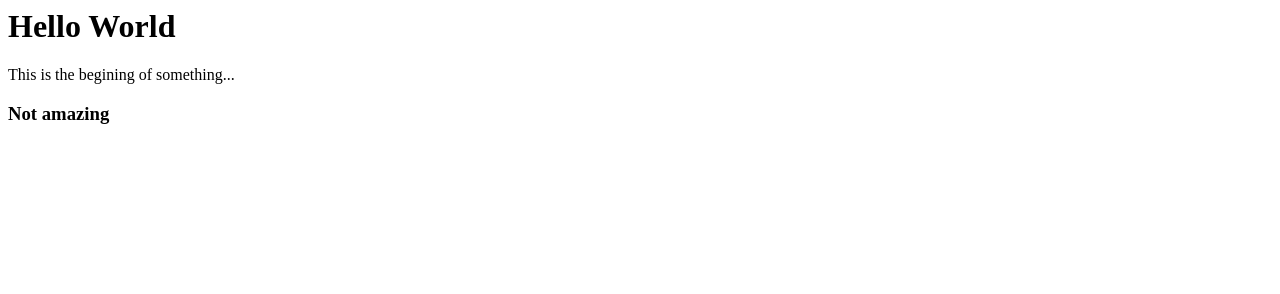
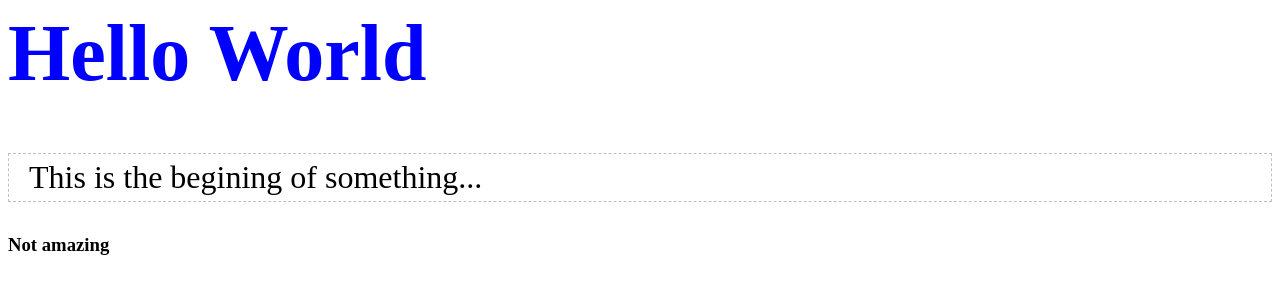
Before and after one commit to uxcurlygirl/immature, a plain HTML site: page index.html in a window 1280 px wide. Drawn offline with Linux system fonts and the light colour scheme.

Commit message:
paragraph

```diff
--- /dev/null
+++ b/immature.css
@@ -0,0 +1,10 @@
+h1 {
+  color:blue;
+  font-weight:bold;
+  font-size: 5em;
+}
+p {
+  font-size: 2em;
+  border: 1px dashed #c0c0c0;
+  padding: 5px 0 5px 20px;
+}
--- a/index.html
+++ b/index.html
@@ -1,3 +1,5 @@
+<link rel="stylesheet" type="text/css" href="immature.css">
+
 <h1> Hello World</h1>
 <p> This is the begining of something...</p>
 
```
